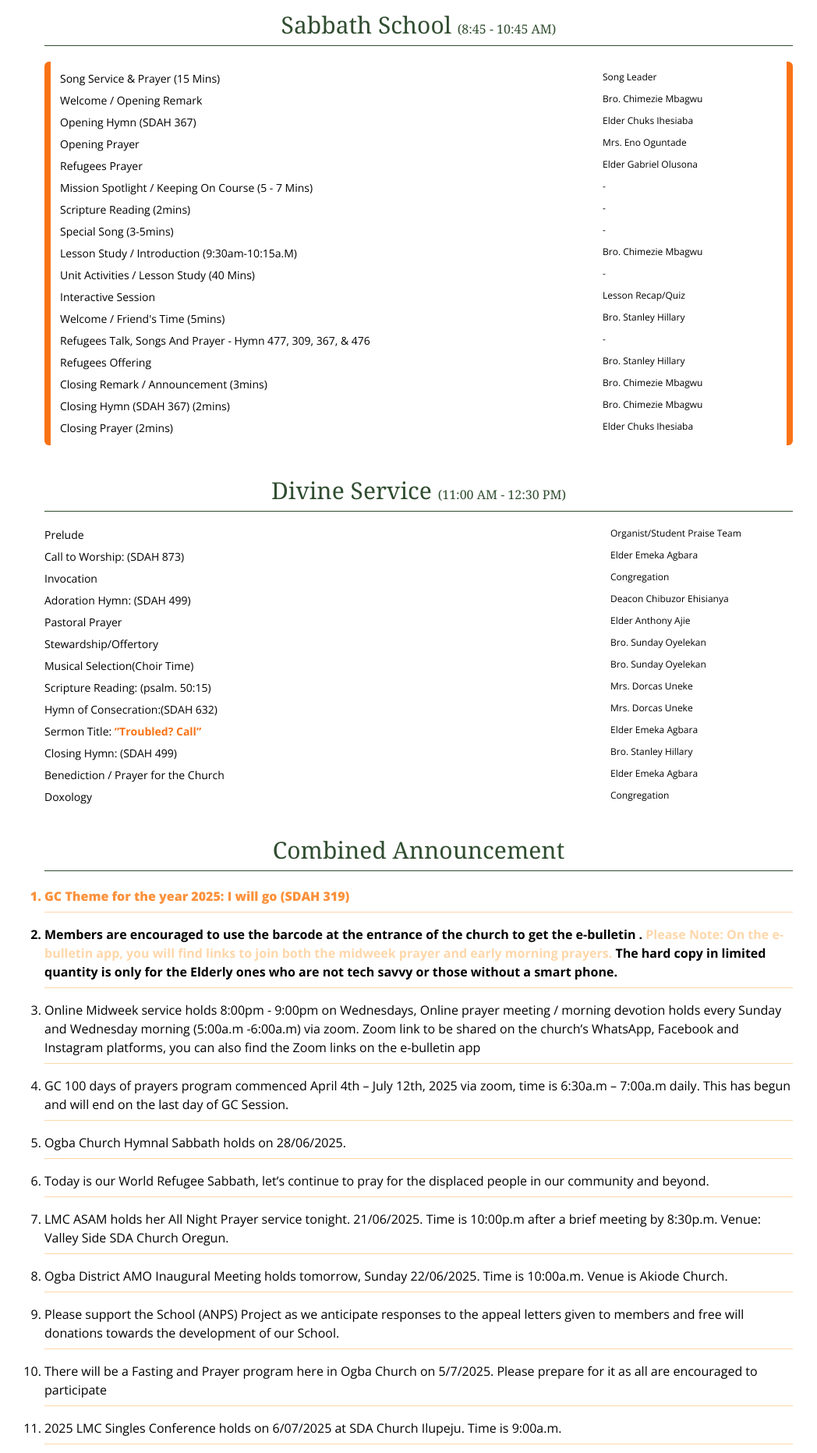
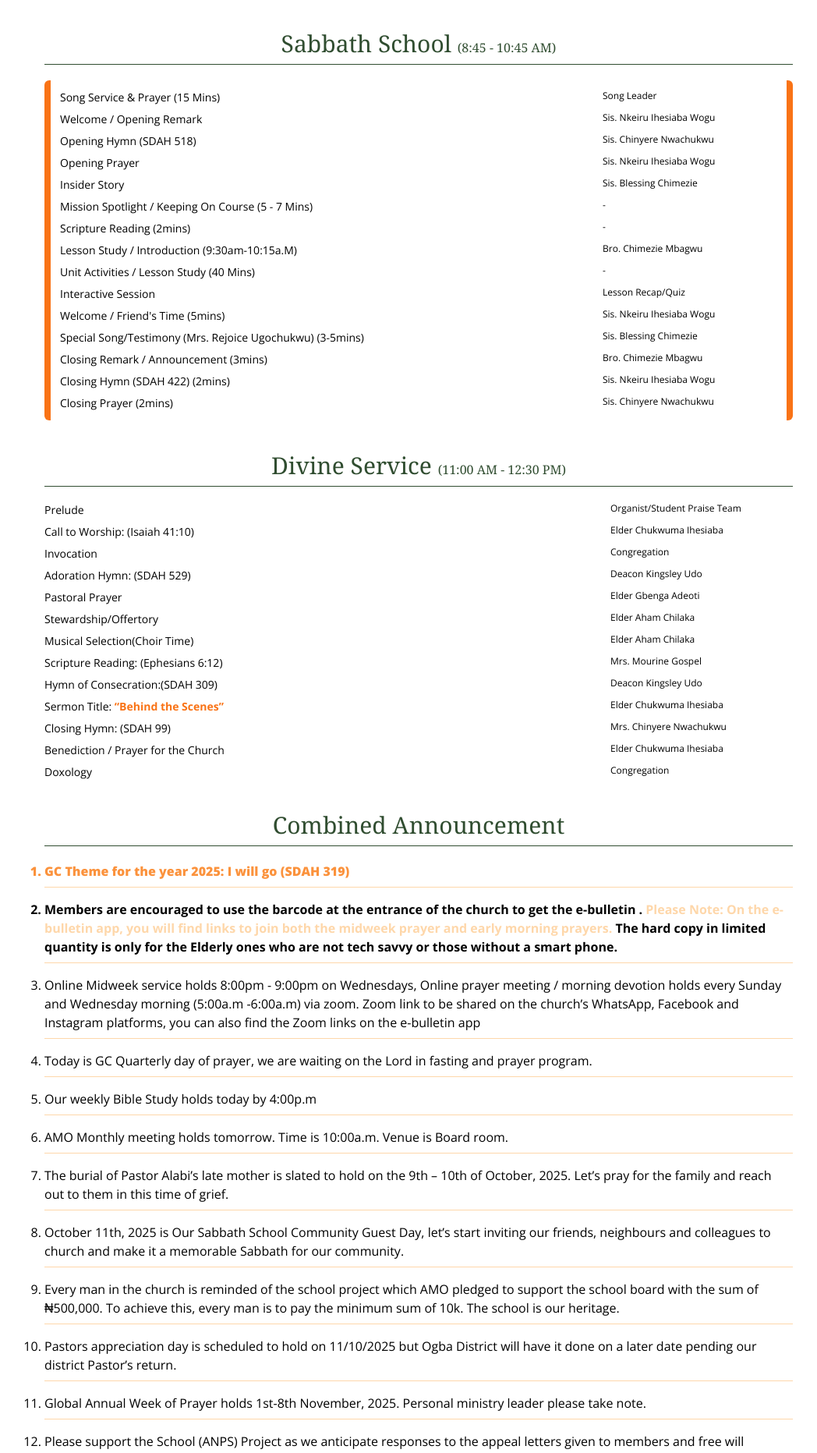
Before and after one commit to solomonsunday/SDAOGBACHURCHEBULLETIN, a Next.js app: page / in a window 1280 px wide. Shown: the part 907-2770 px from the top of the page at 78% size, without its empty margins (103-1151 px from the left). Built offline with nearby package versions, Linux system fonts and the light colour scheme; a web font is replaced by a local one.

Commit message:
update cafter a long while

```diff
--- a/src/components/Programs/Announcement.tsx
+++ b/src/components/Programs/Announcement.tsx
@@ -30,61 +30,45 @@ const Announcement = () => {
             find the Zoom links on the e-bulletin app
           </li>
           <li className="pb-2 border-b border-orange-200">
-            GC 100 days of prayers program commenced April 4th – July 12th, 2025
-            via zoom, time is 6:30a.m – 7:00a.m daily. This has begun and will
-            end on the last day of GC Session.
+            Today is GC Quarterly day of prayer, we are waiting on the Lord in
+            fasting and prayer program.
           </li>
           <li className="pb-2 border-b border-orange-200">
-            Ogba Church Hymnal Sabbath holds on 28/06/2025.
+            Our weekly Bible Study holds today by 4:00p.m
           </li>{" "}
           <li className="pb-2 border-b border-orange-200">
-            Today is our World Refugee Sabbath, let’s continue to pray for the
-            displaced people in our community and beyond.{" "}
+            AMO Monthly meeting holds tomorrow. Time is 10:00a.m. Venue is Board
+            room.
           </li>
           <li className="pb-2 border-b border-orange-200">
-            LMC ASAM holds her All Night Prayer service tonight. 21/06/2025.
-            Time is 10:00p.m after a brief meeting by 8:30p.m. Venue: Valley
-            Side SDA Church Oregun.
+            The burial of Pastor Alabi’s late mother is slated to hold on the
+            9th – 10th of October, 2025. Let’s pray for the family and reach out
+            to them in this time of grief.
           </li>{" "}
           <li className="pb-2 border-b border-orange-200">
-            Ogba District AMO Inaugural Meeting holds tomorrow, Sunday
-            22/06/2025. Time is 10:00a.m. Venue is Akiode Church.
+            October 11th, 2025 is Our Sabbath School Community Guest Day, let’s
+            start inviting our friends, neighbours and colleagues to church and
+            make it a memorable Sabbath for our community.
           </li>{" "}
+          <li className="pb-2 border-b border-orange-200">
+            Every man in the church is reminded of the school project which AMO
+            pledged to support the school board with the sum of ₦500,000. To
+            achieve this, every man is to pay the minimum sum of 10k. The school
+            is our heritage.
+          </li>
+          <li className="pb-2 border-b border-orange-200">
+            Pastors appreciation day is scheduled to hold on 11/10/2025 but Ogba
+            District will have it done on a later date pending our district
+            Pastor’s return.
+          </li>
+          <li className="pb-2 border-b border-orange-200">
+            Global Annual Week of Prayer holds 1st-8th November, 2025. Personal
+            ministry leader please take note.
+          </li>
           <li className="pb-2 border-b border-orange-200">
             Please support the School (ANPS) Project as we anticipate responses
             to the appeal letters given to members and free will donations
             towards the development of our School.
-          </li>
-          <li className="pb-2 border-b border-orange-200">
-            There will be a Fasting and Prayer program here in Ogba Church on
-            5/7/2025. Please prepare for it as all are encouraged to participate
-          </li>
-          <li className="pb-2 border-b border-orange-200">
-            2025 LMC Singles Conference holds on 6/07/2025 at SDA Church
-            Ilupeju. Time is 9:00a.m.
-          </li>
-          <li className="pb-2 border-b border-orange-200">
-            Ogba District Combine Service hold July 12, 2025 here in Ogba
-            Church.
-          </li>
-          <li className="pb-2 border-b border-orange-200">
-            LMC Women’s Convention comes up as follows: Date: 26th – 31st
-            August, 2025. Venue: Ikorodu, Lagos State. Registration: ₦20,000.
-          </li>
-          <li className="pb-2 border-b border-orange-200">
-            WNUC AMO Convention holds August 6-10, 2025. More details to be
-            provided later.
-          </li>
-          <li className="pb-2 border-b border-orange-200">
-            WNUC Pathfinders Camporee holds in August 10th – 17th, 2025 at Reno
-            Secondary School, Sagamu, Ogun State. Theme: OBEDIENCE. Registration
-            is closed.
-          </li>
-          <li className="pb-2 border-b border-orange-200">
-            WNUC YAWM Convention comes up as follows: Date: 26th -31st August,
-            2025 Venue: Babcock University, Ogun State. Registration: ₦23,000
-            (early bird) deadline June 30th. Late registration: ₦25,000 (1-31
-            July, 2025)
           </li>
           {/* <li className="pb-2 border-b border-orange-200 italic bg-pink-400 rounded-md text-center p-2">
             <span className="font-bold capitalize underline">
@@ -106,8 +90,13 @@ const Announcement = () => {
             the waste baskets.
           </li>
           <li className="pb-2 border-b border-orange-200">
-            GC Session comes up July 3rd – 12th, 2025. Lets pray for its
-            success.
+            Our District Pastor Happy Kona is currently away for his study leave
+            in Kenya from 27th August – 30th October, 2025. Let’s keep him in
+            our prayers and give him all the needed support.
+          </li>
+          <li className="pb-2 border-b border-orange-200">
+            Hope Channel Media Evangelism holds Feb. 28 –March 14, 2026. There
+            will be 150 downlinks centres in LMC.
           </li>
           <li className="pb-2 border-b border-orange-200">
             Support the Church projects for this year a. Empowerment of members
--- a/src/components/Programs/DivineService.tsx
+++ b/src/components/Programs/DivineService.tsx
@@ -11,39 +11,44 @@ const DivineService = () => {
         <div className="grid grid-cols-4 gap-2">
           <div className="col-span-3 text-sm "> Prelude</div>
           <div className="text-xs"> Organist/Student Praise Team</div>
-          <div className="col-span-3 text-sm">Call to Worship: (SDAH 873) </div>
-          <div className="text-xs"> Elder Emeka Agbara</div>
+          <div className="col-span-3 text-sm">
+            Call to Worship: (Isaiah 41:10){" "}
+          </div>
+          <div className="text-xs"> Elder Chukwuma Ihesiaba</div>
           <div className="col-span-3 text-sm"> Invocation</div>
           <div className="text-xs">Congregation</div>
-          <div className="col-span-3 text-sm">Adoration Hymn: (SDAH 499)</div>
-          <div className="text-xs"> Deacon Chibuzor Ehisianya</div>
+          <div className="col-span-3 text-sm">Adoration Hymn: (SDAH 529)</div>
+          <div className="text-xs"> Deacon Kingsley Udo</div>
           <div className="col-span-3 text-sm"> Pastoral Prayer</div>
-          <div className="text-xs"> Elder Anthony Ajie</div>
+          <div className="text-xs"> Elder Gbenga Adeoti</div>
           <div className="col-span-3 text-sm"> Stewardship/Offertory </div>
-          <div className="text-xs"> Bro. Sunday Oyelekan</div>
+          <div className="text-xs"> Elder Aham Chilaka</div>
           <div className="col-span-3 text-sm">
             Musical Selection(Choir Time)
           </div>
-          <div className="text-xs">Bro. Sunday Oyelekan</div>
+          <div className="text-xs">Elder Aham Chilaka</div>
           <div className="col-span-3 text-sm">
-            Scripture Reading: (psalm. 50:15)
+            Scripture Reading: (Ephesians 6:12)
           </div>
-          <div className="text-xs">Mrs. Dorcas Uneke</div>
+          <div className="text-xs">Mrs. Mourine Gospel</div>
           <div className="col-span-3 text-sm">
-            Hymn of Consecration:(SDAH 632)
+            Hymn of Consecration:(SDAH 309)
           </div>
-          <div className="text-xs"> Mrs. Dorcas Uneke</div>
+          <div className="text-xs"> Deacon Kingsley Udo</div>
           <div className="col-span-3 text-sm">
             Sermon Title:{" "}
-            <span className="font-bold text-orange-500"> “Troubled? Call”</span>
+            <span className="font-bold text-orange-500">
+              {" "}
+              “Behind the Scenes”
+            </span>
           </div>
-          <div className="text-xs">Elder Emeka Agbara</div>
-          <div className="col-span-3 text-sm">Closing Hymn: (SDAH 499) </div>
-          <div className="text-xs">Bro. Stanley Hillary </div>
+          <div className="text-xs">Elder Chukwuma Ihesiaba</div>
+          <div className="col-span-3 text-sm">Closing Hymn: (SDAH 99) </div>
+          <div className="text-xs"> Mrs. Chinyere Nwachukwu </div>
           <div className="col-span-3 text-sm">
             Benediction / Prayer for the Church
           </div>
-          <div className="text-xs"> Elder Emeka Agbara</div>
+          <div className="text-xs"> Elder Chukwuma Ihesiaba</div>
           <div className="col-span-3 text-sm">Doxology</div>
           <div className="text-xs"> Congregation</div>
         </div>
--- a/src/components/Programs/SabbathSchool.tsx
+++ b/src/components/Programs/SabbathSchool.tsx
@@ -16,15 +16,15 @@ const SabbathSchool = () => {
         <div className="col-span-3 text-sm capitalize">
           Welcome / Opening Remark
         </div>
-        <div className="text-xs">Bro. Chimezie Mbagwu</div>
+        <div className="text-xs"> Sis. Nkeiru Ihesiaba Wogu </div>
         <div className="col-span-3 text-sm capitalize">
-          Opening Hymn (SDAH 367)
+          Opening Hymn (SDAH 518)
         </div>
-        <div className="text-xs capitalize"> Elder Chuks Ihesiaba </div>
+        <div className="text-xs capitalize">Sis. Chinyere Nwachukwu </div>
         <div className="col-span-3 text-sm capitalize">Opening Prayer</div>
-        <div className="text-xs">Mrs. Eno Oguntade</div>
-        <div className="col-span-3 text-sm capitalize">Refugees Prayer</div>
-        <div className="text-xs"> Elder Gabriel Olusona</div>
+        <div className="text-xs"> Sis. Nkeiru Ihesiaba Wogu</div>
+        <div className="col-span-3 text-sm capitalize">Insider Story</div>
+        <div className="text-xs"> Sis. Blessing Chimezie</div>
         <div className="col-span-3 text-sm capitalize">
           {" "}
           Mission Spotlight / Keeping on Course (5 - 7 Mins)
@@ -41,11 +41,6 @@ const SabbathSchool = () => {
         <div className="text-xs capitalize">Sis. Jessica Hillary</div> */}
 
         <div className="col-span-3 text-sm capitalize">
-          {" "}
-          Special Song (3-5mins)
-        </div>
-        <div className="text-xs capitalize">-</div>
-        <div className="col-span-3 text-sm capitalize">
           Lesson Study / Introduction (9:30am-10:15a.m)
         </div>
         <div className="text-xs capitalize">Bro. Chimezie Mbagwu</div>
@@ -59,27 +54,25 @@ const SabbathSchool = () => {
         <div className="col-span-3 text-sm capitalize">
           Welcome / Friend's time (5mins)
         </div>
-        <div className="text-xs capitalize">Bro. Stanley Hillary</div>
-
+        <div className="text-xs capitalize"> Sis. Nkeiru Ihesiaba Wogu</div>
         <div className="col-span-3 text-sm capitalize">
-          Refugees Talk, Songs and Prayer - Hymn 477, 309, 367, & 476
+          {" "}
+          Special Song/Testimony (Mrs. Rejoice Ugochukwu) (3-5mins)
         </div>
-        <div className="text-xs capitalize"> -</div>
-        <div className="col-span-3 text-sm capitalize">Refugees Offering</div>
-        <div className="text-xs capitalize"> Bro. Stanley Hillary</div>
+        <div className="text-xs capitalize">Sis. Blessing Chimezie</div>
 
         <div className="col-span-3 text-sm capitalize">
           Closing Remark / Announcement (3mins)
         </div>
         <div className="text-xs capitalize">Bro. Chimezie Mbagwu</div>
         <div className="col-span-3 text-sm capitalize">
-          Closing Hymn (SDAH 367) (2mins)
+          Closing Hymn (SDAH 422) (2mins)
         </div>
-        <div className="text-xs capitalize">Bro. Chimezie Mbagwu</div>
+        <div className="text-xs capitalize">Sis. Nkeiru Ihesiaba Wogu</div>
         <div className="col-span-3 text-sm capitalize">
           Closing Prayer (2mins)
         </div>
-        <div className="text-xs"> Elder Chuks Ihesiaba</div>
+        <div className="text-xs">Sis. Chinyere Nwachukwu </div>
       </div>
     </section>
   );
```
Also changed, not shown: src/components/Programs/PastorDesk.tsx (+4 -5 lines), src/components/Programs/Welcome.tsx (+9 -7 lines).
